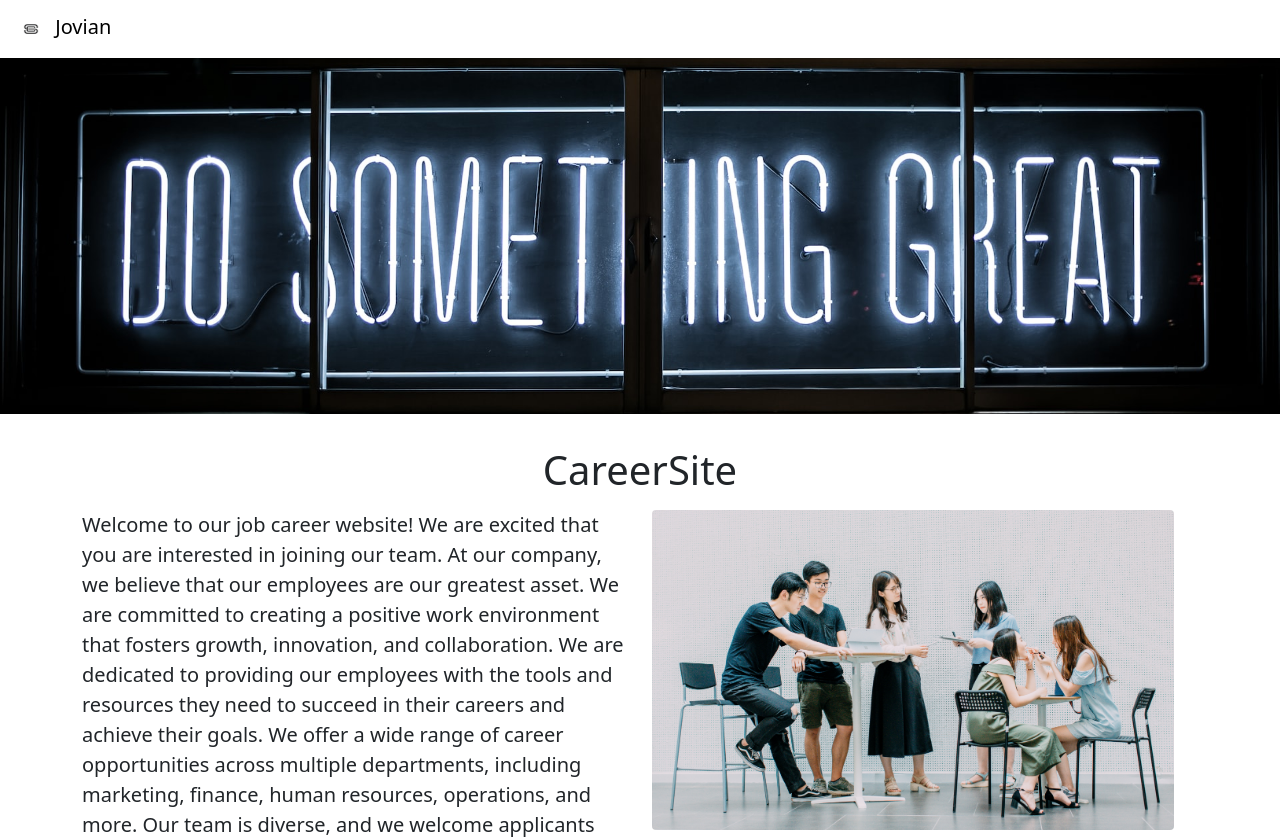
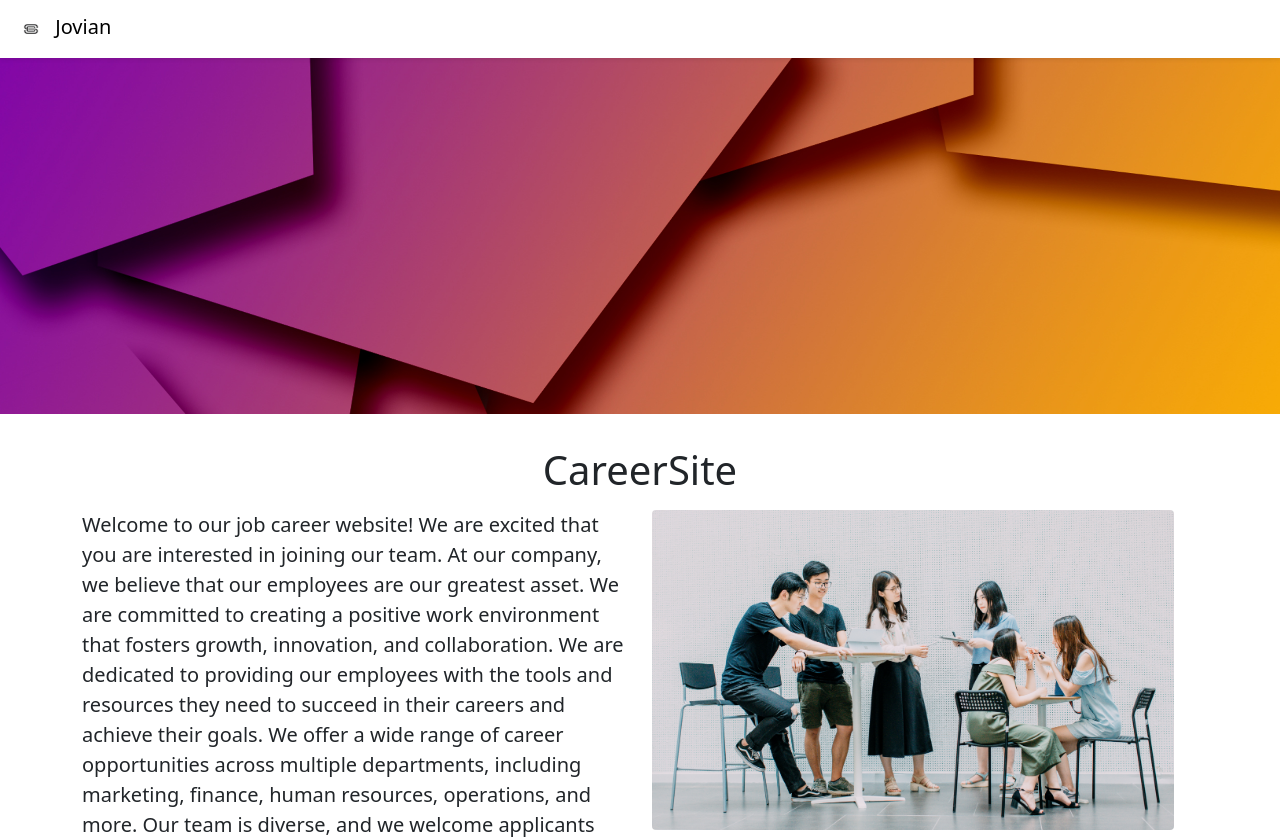
Before and after one commit to vishwas1636/CareerSite-website, a Flask app: template templates/home.html in a window 1280 px wide. Shown: the part 1-838 px from the top of the page. Run offline with Flask 3, Linux system fonts and the light colour scheme; the template is opened without the code that fills it, so the values that code supplies are empty.

Commit message:
Changed Banner image

```diff
--- a/templates/banner.html
+++ b/templates/banner.html
@@ -6,5 +6,5 @@
       margin-bottom:16px
     }
   </style>
-   <img class="img-fluid" id="banner" src="https://CareerSite-website.vishwasumapati.repl.co/static/bg.jpg"
+   <img class="img-fluid" id="banner" src="https://CareerSite-website.vishwasumapati.repl.co/static/banner.jpg"
     width="1520" height="300" alt="html dog">
```
Also changed, not shown: static/banner.jpg (added).
